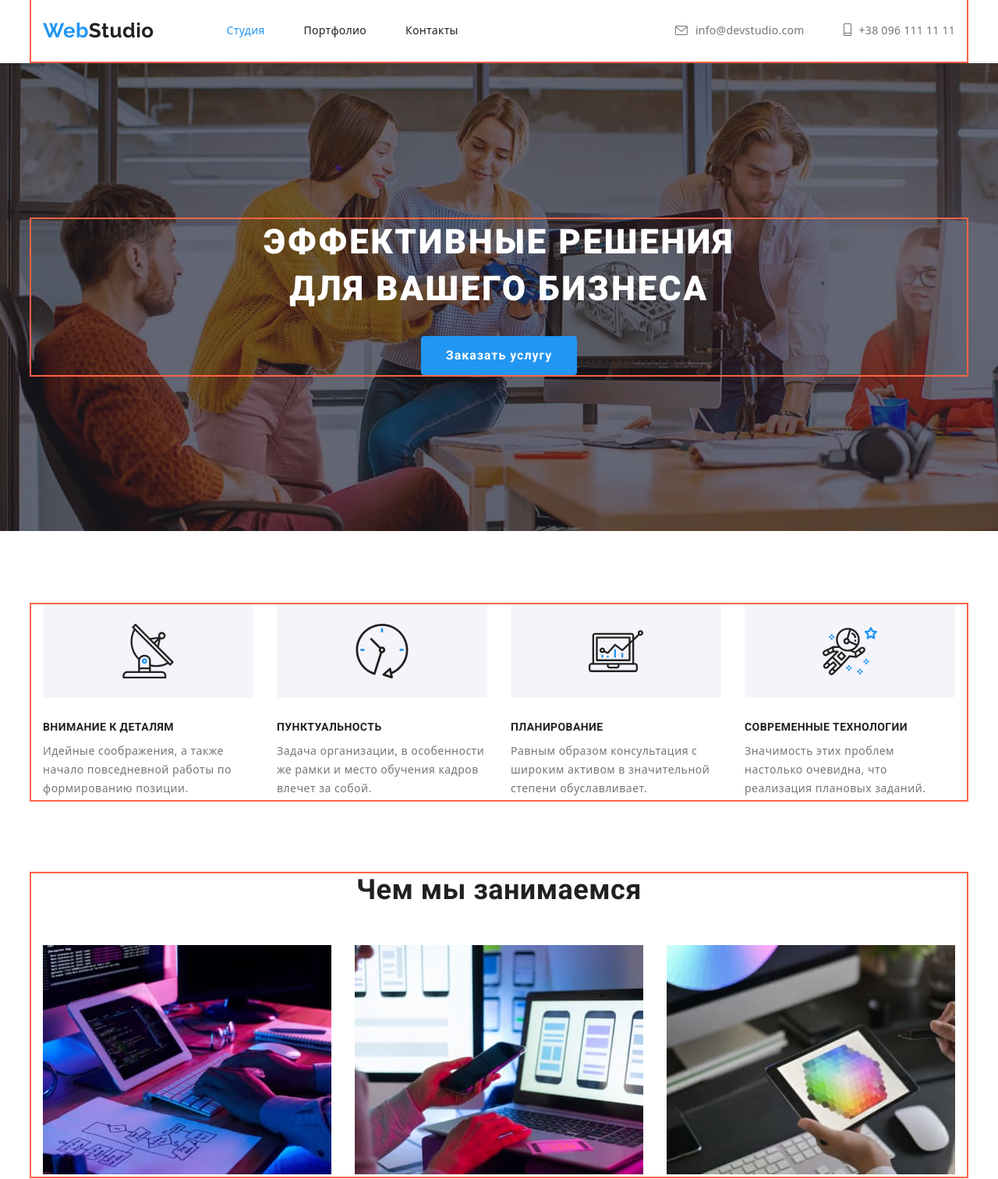
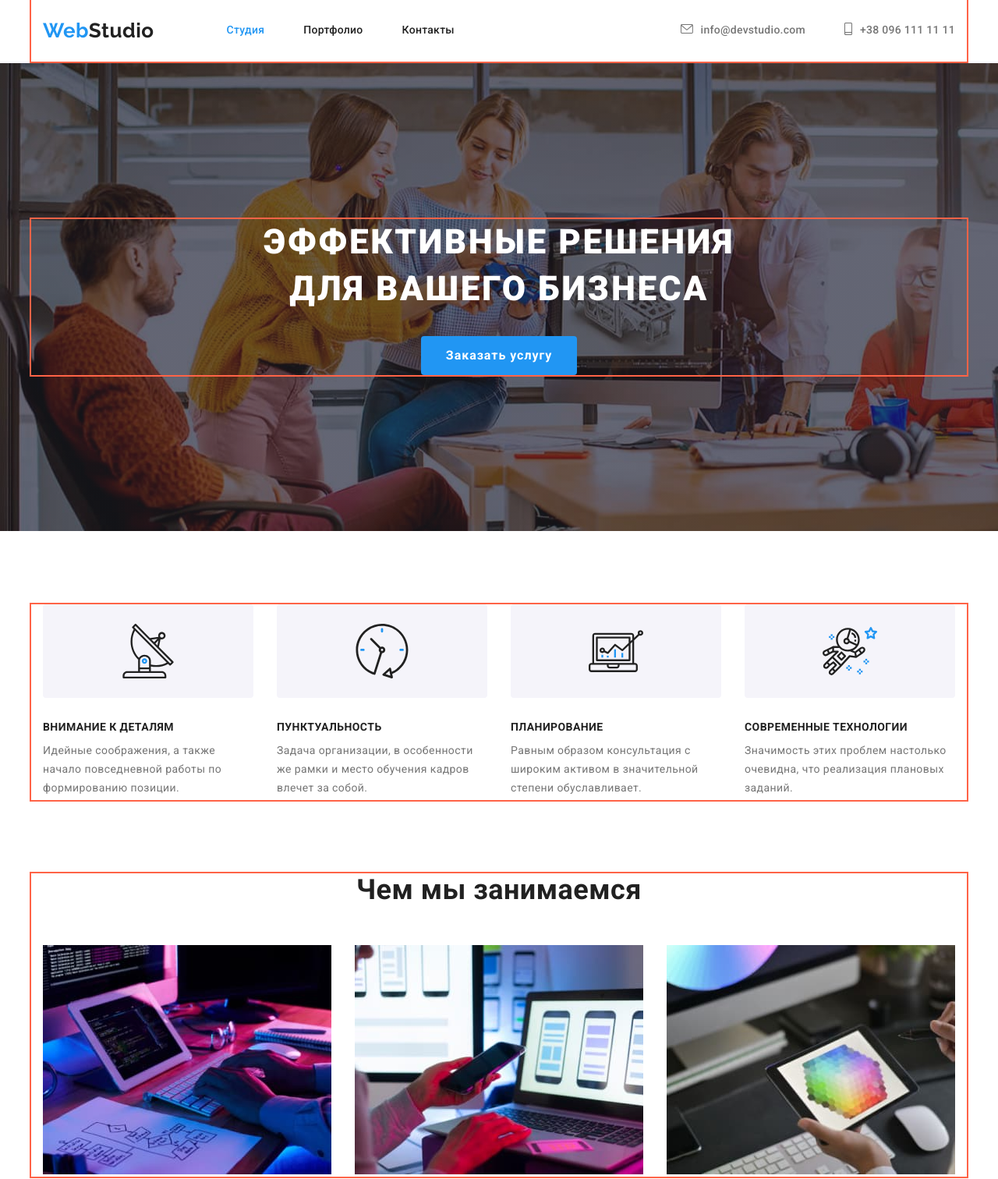
Before and after one commit to MaxDM2021/goit-markup-hw-04, a plain HTML site: page index.html in a window 1280 px wide. Shown: the top 1512 px of the page at 78% size. Drawn offline with nearby package versions, Linux system fonts and the light colour scheme.

Commit message:
ДЗ-4 правки4

```diff
--- a/css/styles.css
+++ b/css/styles.css
@@ -120,6 +120,8 @@ ul, address {
   padding-bottom: 24px;
 
   color: var(--primary-text-color);
+  font-family: Roboto, sans-serif;
+  font-style: normal;
   font-weight: 500;
   font-size: 14px;
   line-height: 1.14;
@@ -141,6 +143,12 @@ ul, address {
   justify-content: center;
   align-items: center;
   margin-left: auto;
+  font-family: 'Roboto',sans-serif;
+  font-style: normal;
+  font-weight: 500;
+  font-size: 14px;
+  line-height: 1.14;
+  letter-spacing: 0.02em;
 }
 
 .nav-contacts-link .nav-contact-icon {
@@ -184,6 +192,8 @@ fill: var(--second-text-color);
   padding-bottom: 24px;
 
 color: var(--second-text-color);
+font-family: 'Roboto', sans-serif;
+font-style: normal;
 font-weight: 500;
 font-size: 14px;
 line-height: 1.14;
@@ -337,6 +347,14 @@ fill: var(--second-text-color);
 .feature-list p {
   margin-top: 10px;
   margin-bottom: 0px;
+
+  font-family: 'Roboto', sans-serif;
+font-style: normal;
+font-weight: 400;
+font-size: 14px;
+line-height: 1.71;
+
+letter-spacing: 0.03em;
 }
 
 .feature-list .item:not(:last-child) {
@@ -408,6 +426,10 @@ fill: var(--second-text-color);
   padding-right: 32px;
 }
 
+.persone {
+  box-shadow: 0px 4px 4px 0px rgba(0, 0, 0, 0.25);
+}
+
 h3 {
   margin-top: 0px;
   margin-bottom: 0px;
@@ -433,6 +455,7 @@ h3 {
   line-height: 1.19;
   letter-spacing: 0.03em;
   text-align: center;
+
 }
 
 .section-team {
```
Also changed, not shown: index.html (+4 -0 lines). Lines whose indentation alone changed are shown as unchanged.
